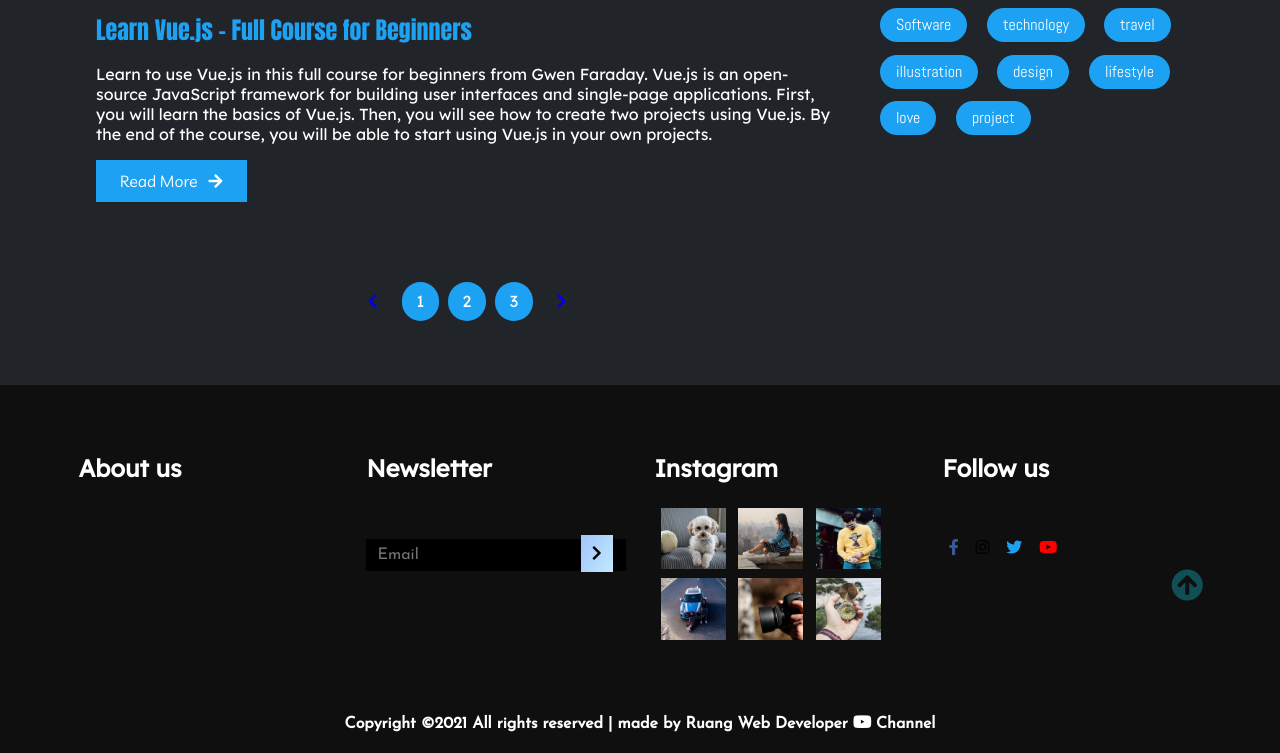
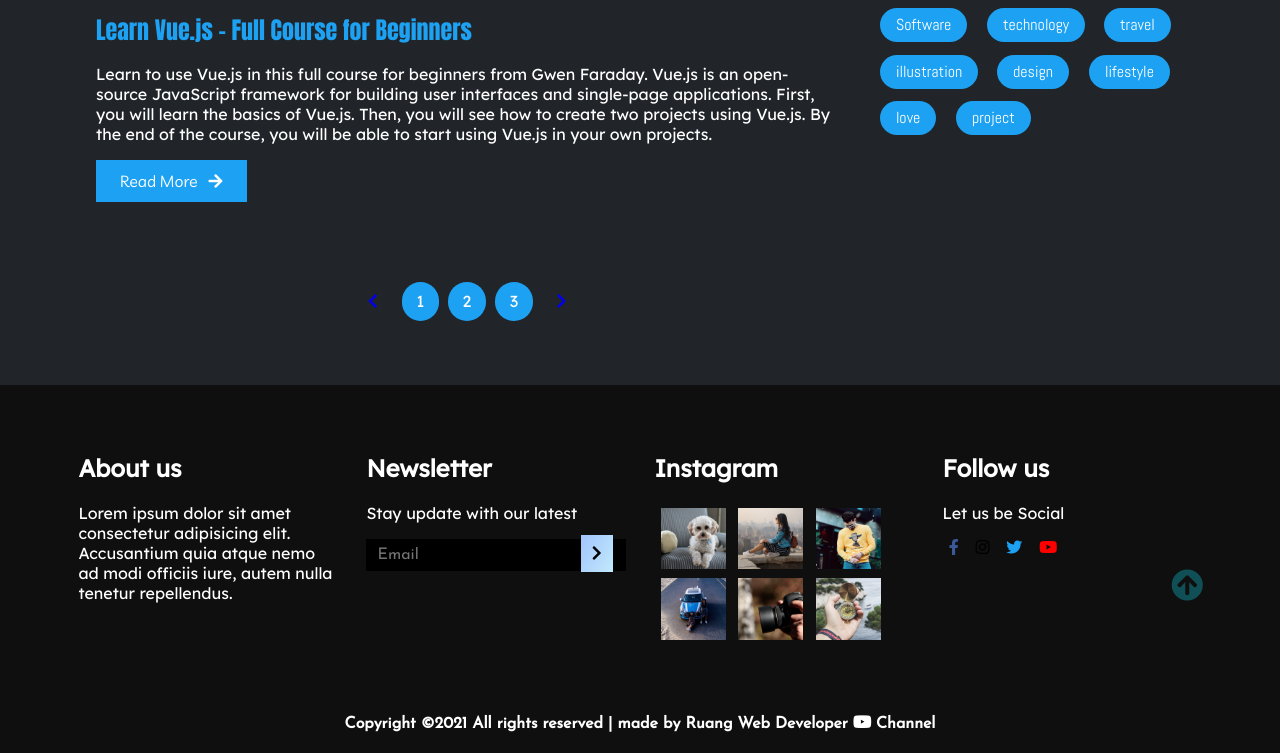
Before and after one commit to hilmirazib/ruang-web-developer.github.io, a plain HTML site: page index.html in a window 1280 px wide. Shown: the part 4267-5020 px from the top of the page. Drawn offline with Linux system fonts and the light colour scheme.

Commit message:
add color white

```diff
--- a/css/style.css
+++ b/css/style.css
@@ -503,6 +503,10 @@ footer.footer .container h2 {
     color: var(--white);
 }
 
+footer.footer .container p {
+    color: var(--white);
+}
+
 footer.footer .newsletter .form-element {
     background: black;
     display: inline-block;
```
